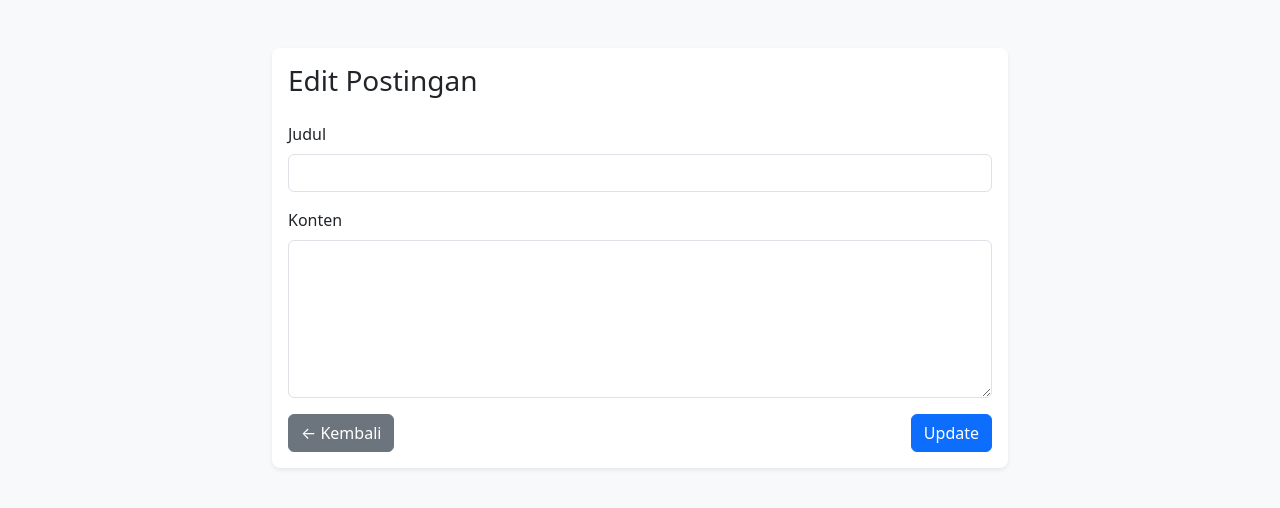
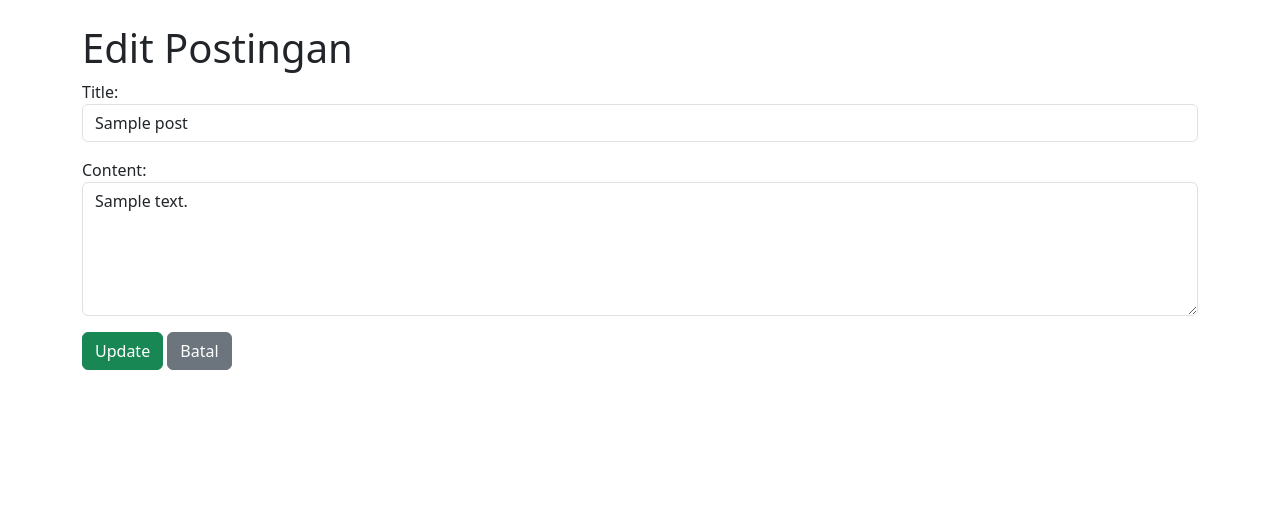
Before and after one commit to azharfahri/belajardjango, a Django app: page /posts/1/edit/ in a window 1280 px wide. Shown: the top 508 px of the page. Run offline with Django 5.2, Linux system fonts and the light colour scheme; tables that the repository leaves empty hold one stand-in row (values such as "Sample post").

Commit message:
crud forms

```diff
--- /dev/null
+++ b/blog/forms.py
@@ -0,0 +1,25 @@
+from django import forms
+from .models import Post
+
+class PostForm(forms.ModelForm):
+    class Meta:
+        model = Post
+        fields = ['title', 'content']
+        widgets = {
+            'title': forms.TextInput(attrs={
+                'class': 'form-control',
+                'placeholder': 'Masukkan judul postingan'
+            }),
+            'content': forms.Textarea(attrs={
+                'class': 'form-control',
+                'rows': 5,
+                'placeholder': 'Tulis isi postingan di sini'
+            }),
+        }
+
+    # Contoh validasi custom
+    def clean_title(self):
+        title = self.cleaned_data.get('title')
+        if len(title) < 5:
+            raise forms.ValidationError("Judul minimal 5 karakter")
+        return title
--- a/blog/templates/blog/post_update.html
+++ b/blog/templates/blog/post_update.html
@@ -1,49 +1,18 @@
-{% load static %}
-
 <!DOCTYPE html>
-<html lang="id">
-
+<html>
 <head>
-    <meta charset="utf-8">
     <title>Edit Post</title>
-    <link href="https://cdn.jsdelivr.net/npm/bootstrap@5.3.3/dist/css/bootstrap.min.css" rel="stylesheet">
+    <link href="https://cdn.jsdelivr.net/npm/bootstrap@5.3.0/dist/css/bootstrap.min.css" rel="stylesheet">
 </head>
-
-<body class="bg-light">
-
-    <div class="container my-5">
-        <div class="row justify-content-center">
-            <div class="col-md-8">
-
-                <div class="card shadow-sm border-0 rounded-3">
-                    <div class="card-body">
-                        <h3 class="card-title mb-4">Edit Postingan</h3>
+<body class="container mt-4">
+    <h1>Edit Postingan</h1>
 
     <form method="post">
         {% csrf_token %}
-                            <div class="mb-3">
-                                <label class="form-label">Judul</label>
-                                <input type="text" name="title" class="form-control" value="{{ post.title }}" required>
-                            </div>
+        {{ form.as_p }}
 
-                            <div class="mb-3">
-                                <label class="form-label">Konten</label>
-                                <textarea name="content" rows="6" class="form-control" required>{{ post.content }}</textarea>
-                            </div>
-
-                            <div class="d-flex justify-content-between">
-                                <a href="{% url 'post_list' %}" class="btn btn-secondary">← Kembali</a>
-                                <button type="submit" class="btn btn-primary">Update</button>
-                            </div>
+        <button type="submit" class="btn btn-success">Update</button>
+        <a href="{% url 'post_list' %}" class="btn btn-secondary">Batal</a>
     </form>
-                    </div>
-                </div>
-
-            </div>
-        </div>
-    </div>
-
-    <script src="https://cdn.jsdelivr.net/npm/bootstrap@5.3.3/dist/js/bootstrap.bundle.min.js"></script>
 </body>
-
 </html>
--- a/blog/views.py
+++ b/blog/views.py
@@ -1,5 +1,8 @@
-from django.shortcuts import render, redirect
+from django.shortcuts import render, get_object_or_404, redirect
 from django.db import connection
+from .forms import PostForm
+from .models import Post
+
 
 
 def home(request):
@@ -32,37 +35,26 @@
 
 def post_create(request):
     if request.method == "POST":
-        title = request.POST.get("title")
-        content = request.POST.get("content")
+        form = PostForm(request.POST)
+        if form.is_valid():
+            form.save()
+            return redirect('post_list')
+    else:
+        form = PostForm()
 
-        with connection.cursor() as cursor:
-            cursor.execute(
-                "INSERT INTO blog_post (title, content, created_at) VALUES (%s, %s, NOW())",
-                [title, content]
-            )
-
-        return redirect('post_list')
-
-    return render(request, 'blog/post_create.html')
+    return render(request, 'blog/post_form.html', {'form': form})
 
 def post_update(request, post_id):
-    with connection.cursor() as cursor:
-        cursor.execute("SELECT id, title, content FROM blog_post WHERE id = %s", [post_id])
-        post = cursor.fetchone()
+    post = get_object_or_404(Post, pk=post_id)  # cari post berdasarkan id/primary key
+    if request.method == "POST":
+        form = PostForm(request.POST, instance=post)  # pake instance biar edit bukan bikin baru
+        if form.is_valid():
+            form.save()
+            return redirect('post_list')  # balik ke daftar post setelah update
+    else:
+        form = PostForm(instance=post)  # tampilkan data lama di form
 
-    if request.method == "POST":
-        title = request.POST.get("title")
-        content = request.POST.get("content")
-
-        with connection.cursor() as cursor:
-            cursor.execute(
-                "UPDATE blog_post SET title = %s, content = %s WHERE id = %s",
-                [title, content, post_id]
-            )
-
-        return redirect('post_list')
-
-    return render(request, 'blog/post_update.html', {'post': post})
+    return render(request, 'blog/post_update.html', {'form': form})
 
 
 def post_delete(request, post_id):
```
Also changed, not shown: blog/templates/blog/post_form.html (added, +51 -0 lines). Lines whose indentation alone changed are shown as unchanged.
